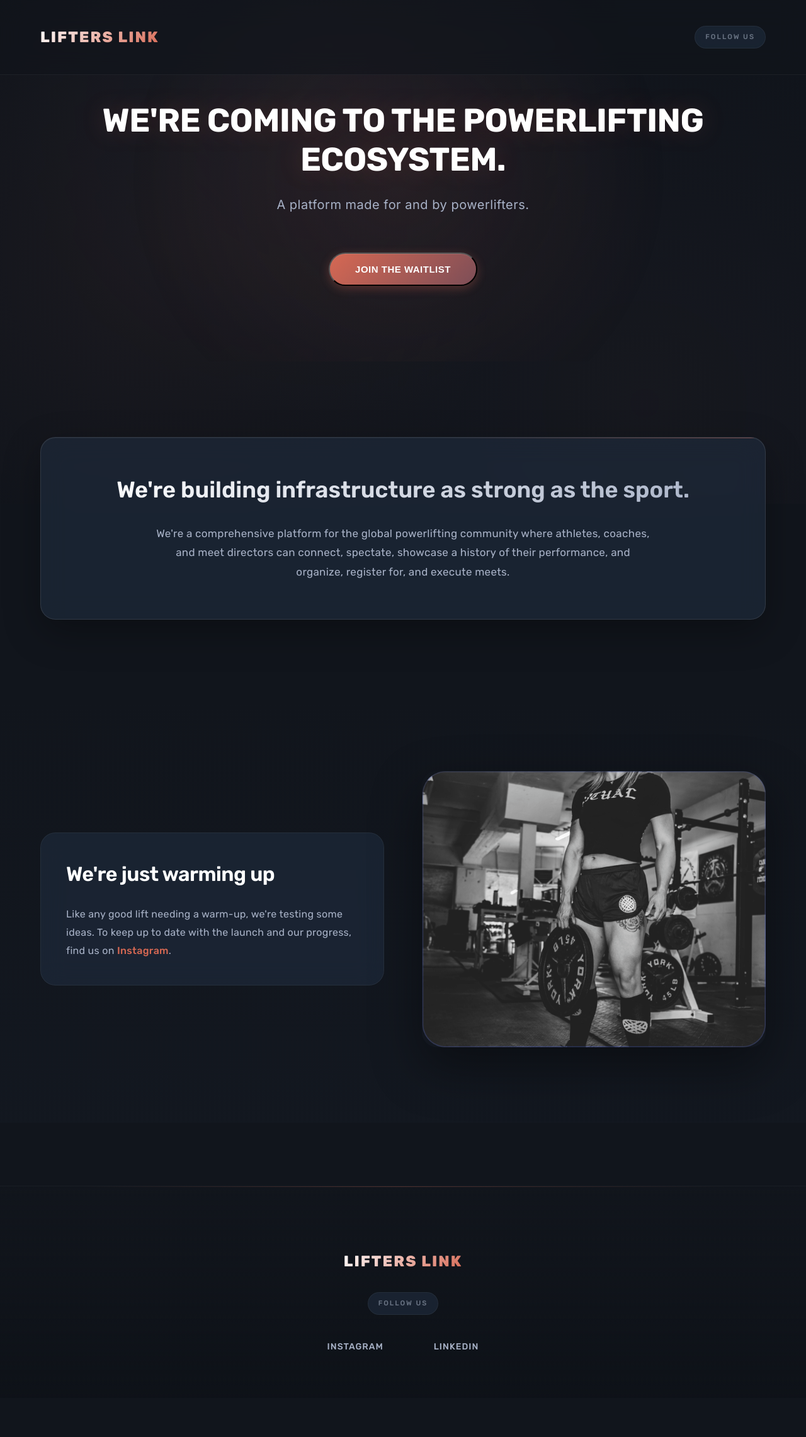
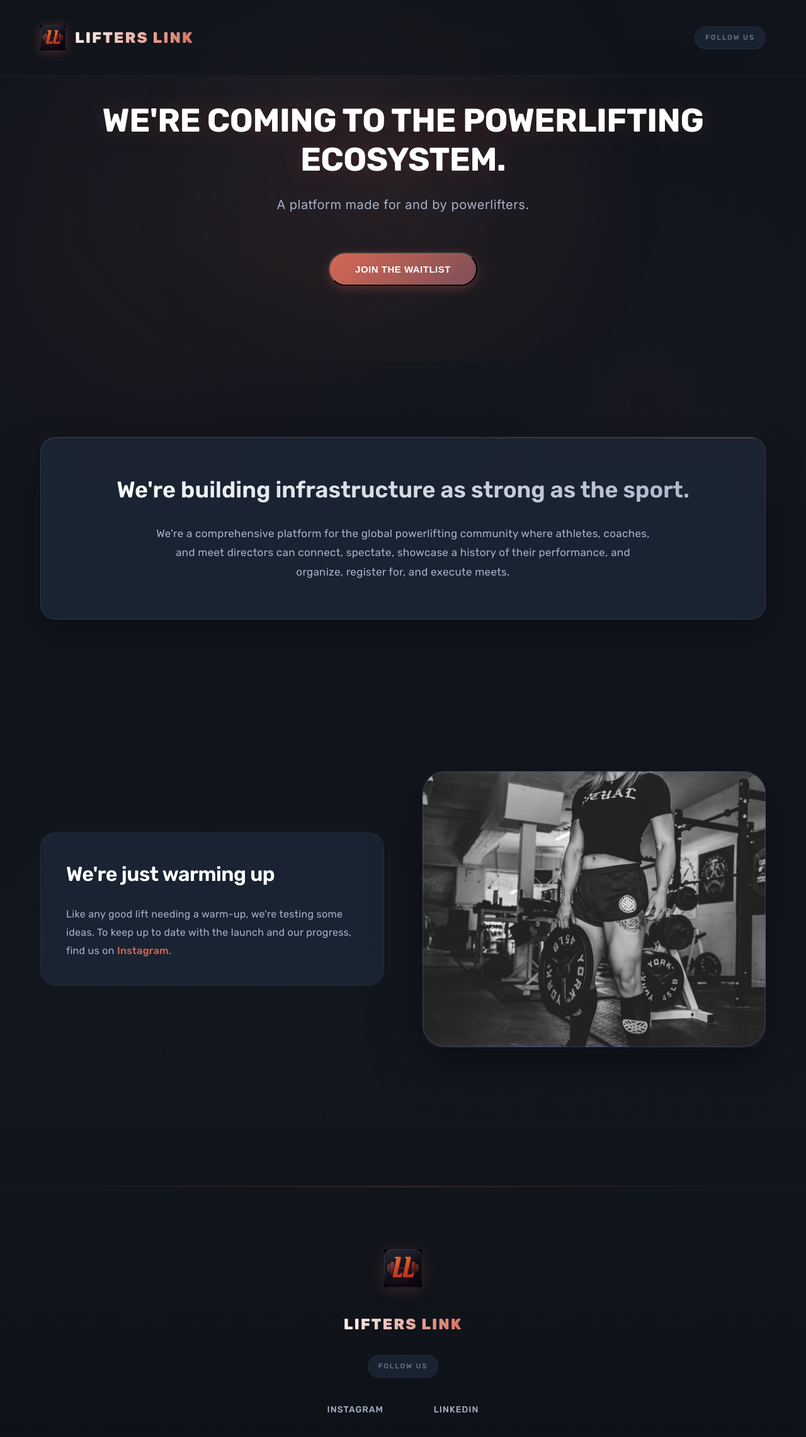
Before and after one commit to lifterslink/website, a plain HTML site: page index.html in a window 1280 px wide. Shown: the whole page at 63% size. Before the commit the page ends 2220 px from the top, so only its background shows below. Drawn offline with Linux system fonts and the light colour scheme.

Commit message:
Add Lifters Link logo to navigation, footer, and as favicon

```diff
--- a/index.html
+++ b/index.html
@@ -35,6 +35,10 @@
     <meta name="apple-mobile-web-app-capable" content="yes">
     <meta name="apple-mobile-web-app-status-bar-style" content="black-translucent">
 
+    <!-- Favicon -->
+    <link rel="icon" type="image/png" href="lifters_link.png">
+    <link rel="apple-touch-icon" href="lifters_link.png">
+
     <!-- Fonts -->
     <link href="https://fonts.googleapis.com/css2?family=Rubik:wght@300;400;500;600;700;800;900&family=Inter:wght@300;400;500;600;700&display=swap" rel="stylesheet">
 
@@ -61,7 +65,10 @@
     <!-- Navigation -->
     <header class="nav">
         <div class="container">
-            <h1 class="logo">LIFTERS LINK</h1>
+            <div class="logo-wrapper">
+                <img src="lifters_link.png" alt="Lifters Link" class="logo-image">
+                <h1 class="logo">LIFTERS LINK</h1>
+            </div>
             <p class="follow-us">Follow Us</p>
         </div>
     </header>
@@ -120,6 +127,9 @@
     <footer>
         <div class="container">
             <div class="footer-content">
+                <div class="footer-logo">
+                    <img src="lifters_link.png" alt="Lifters Link" class="footer-logo-image">
+                </div>
                 <h1 class="logo">LIFTERS LINK</h1>
                 <p class="follow-us">Follow Us</p>
                 <nav class="footer-nav">
--- a/styles/styles.css
+++ b/styles/styles.css
@@ -93,6 +93,25 @@ body::before {
     align-items: center;
 }
 
+.logo-wrapper {
+    display: flex;
+    align-items: center;
+    gap: 15px;
+    transition: transform 0.3s ease;
+}
+
+.logo-wrapper:hover {
+    transform: scale(1.05);
+}
+
+.logo-image {
+    width: 40px;
+    height: 40px;
+    object-fit: contain;
+    filter: drop-shadow(0 2px 8px rgba(214, 104, 83, 0.3));
+    animation: fadeInUp 0.8s cubic-bezier(0.4, 0, 0.2, 1);
+}
+
 .logo {
     font-family: 'Rubik', sans-serif;
     font-size: 24px;
@@ -103,11 +122,6 @@ body::before {
     -webkit-background-clip: text;
     background-clip: text;
     -webkit-text-fill-color: transparent;
-    transition: transform 0.3s ease;
-}
-
-.logo:hover {
-    transform: scale(1.05);
 }
 
 .follow-us {
@@ -599,6 +613,24 @@ footer::before {
     gap: 30px;
 }
 
+.footer-logo {
+    display: flex;
+    justify-content: center;
+    margin-bottom: 10px;
+}
+
+.footer-logo-image {
+    width: 60px;
+    height: 60px;
+    object-fit: contain;
+    filter: drop-shadow(0 4px 12px rgba(214, 104, 83, 0.2));
+    transition: transform 0.3s ease;
+}
+
+.footer-logo-image:hover {
+    transform: scale(1.1) rotate(5deg);
+}
+
 .footer-nav {
     display: flex;
     gap: 40px;
@@ -650,8 +682,22 @@ footer::before {
         gap: 15px;
     }
 
+    .logo-wrapper {
+        gap: 10px;
+    }
+
+    .logo-image {
+        width: 35px;
+        height: 35px;
+    }
+
     .logo {
         font-size: 20px;
+    }
+
+    .footer-logo-image {
+        width: 50px;
+        height: 50px;
     }
 
     .hero {
```
